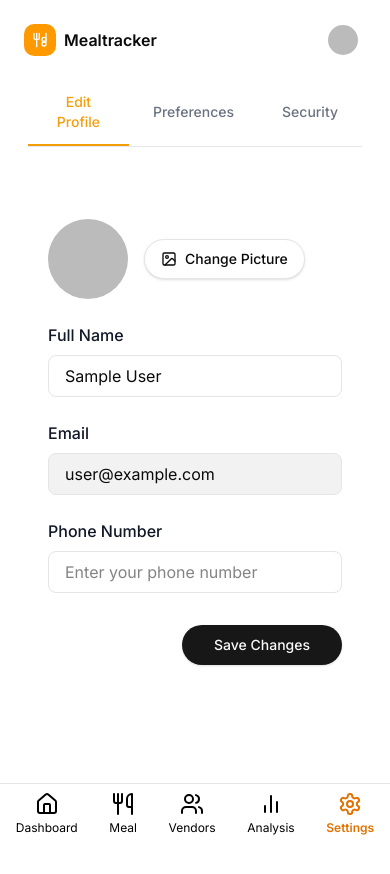
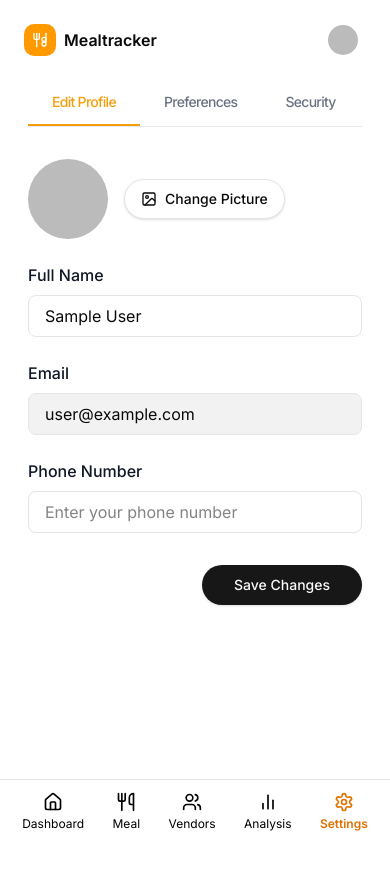
Before and after one commit to Princekashish/Mealtracker, a Next.js app: page /dashboard/settings in a window 390 px wide. Shown: the top 874 px of the page. Built offline with nearby package versions, Linux system fonts and the light colour scheme; no server answers; sample sign-in values are in the browser's storage.

Commit message:
Enhance UI of MobileSidebar and SettingsTabs with improved padding and text styling

```diff
--- a/src/components/dashboard-setting/das-setting.tsx
+++ b/src/components/dashboard-setting/das-setting.tsx
@@ -87,7 +87,7 @@ export function SettingsTabs() {
             key={tab.id}
             onClick={() => setActiveTab(tab.id)}
             className={cn(
-              "px-6 py-3 text-sm font-medium border-b-2 transition-colors",
+              "px-6 py-3 text-sm font-medium border-b-2 tracking-tighter transition-colors",
               activeTab === tab.id
                 ? "border-[#F59E0B] text-[#F59E0B] " : "border-transparent text-gray-500 hover:text-gray-700"
             )}
@@ -99,7 +99,7 @@ export function SettingsTabs() {
 
       {/* === PROFILE TAB === */}
       {activeTab === "profile" && (
-        <div className="space-y-8 p-5 ">
+        <div className="space-y-8 ">
           <div className="space-y-6">
             {/* Profile Picture */}
             <div className="mt-5">
--- a/src/components/mobilenavbar.tsx
+++ b/src/components/mobilenavbar.tsx
@@ -45,7 +45,7 @@ export function MobileSidebar() {
   if (!pathname.startsWith("/dashboard")) return null;
 
   return (
-    <nav className="fixed bottom-0 left-0 w-full z-50 bg-white dark:bg-zinc-900 border-t flex justify-around items-center py-2 md:hidden">
+    <nav className="fixed bottom-0 left-0 w-full z-50 bg-white dark:bg-zinc-900 border-t flex justify-around items-center py-2 md:hidden  p-2">
       {routes.map((route) => {
         const isActive = pathname === route.href;
 
@@ -53,11 +53,11 @@ export function MobileSidebar() {
           <Link
             key={route.href}
             href={route.href}
-            className="flex flex-col items-center text-xs group "
+            className="flex flex-col items-center text-xs group p-1"
           >
             <route.icon
-              className={`h-6 w-6 mb-1 transition-colors ${
-                isActive ? "text-amber-600" : "text-black dark:text-white group-hover:text-amber-500"
+              className={`h-5 w-5 mb-1 transition-colors ${
+                isActive ? "text-amber-600 " : "text-black dark:text-white group-hover:text-amber-500"
               }`}
             />
             <span
```
